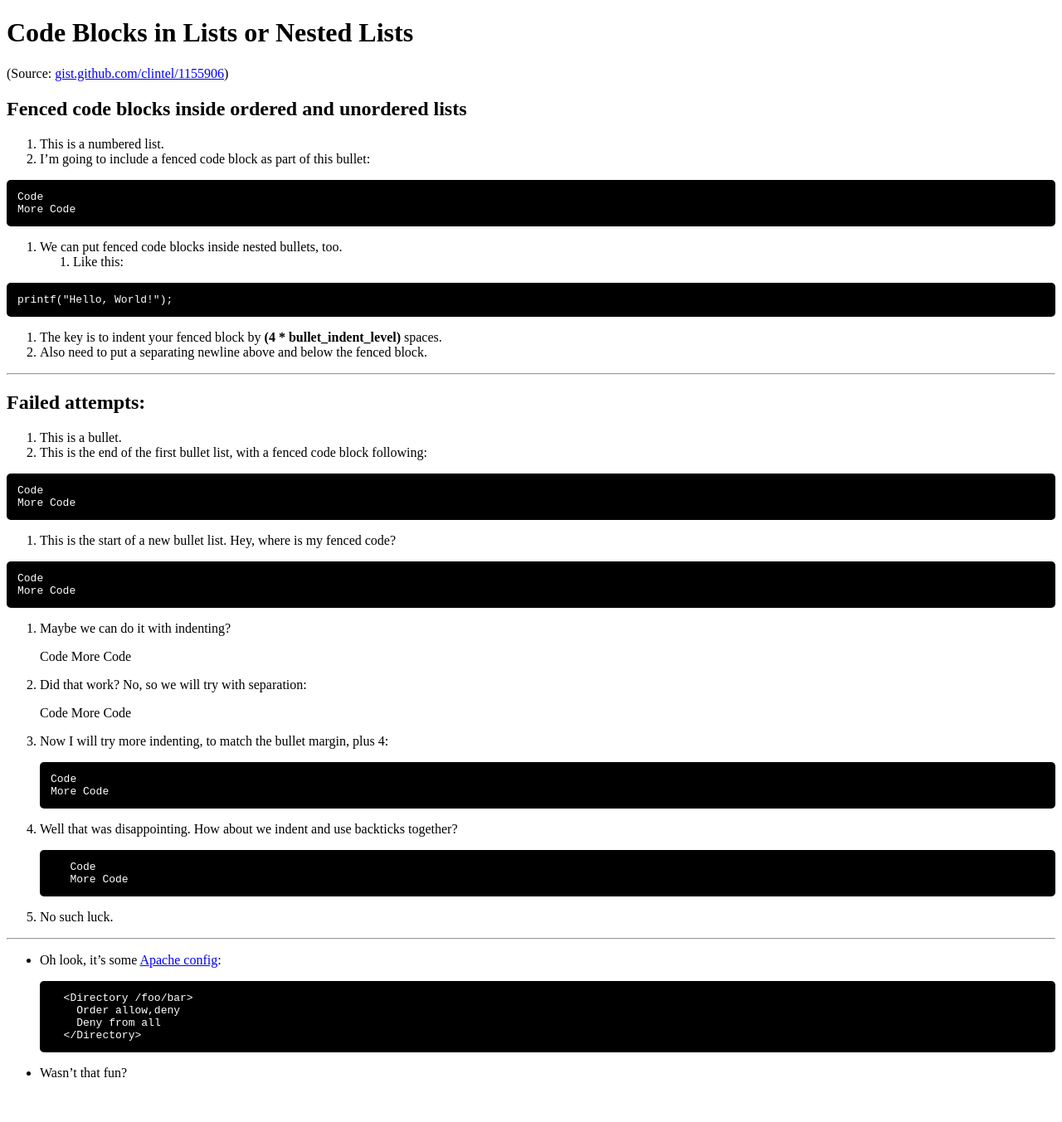
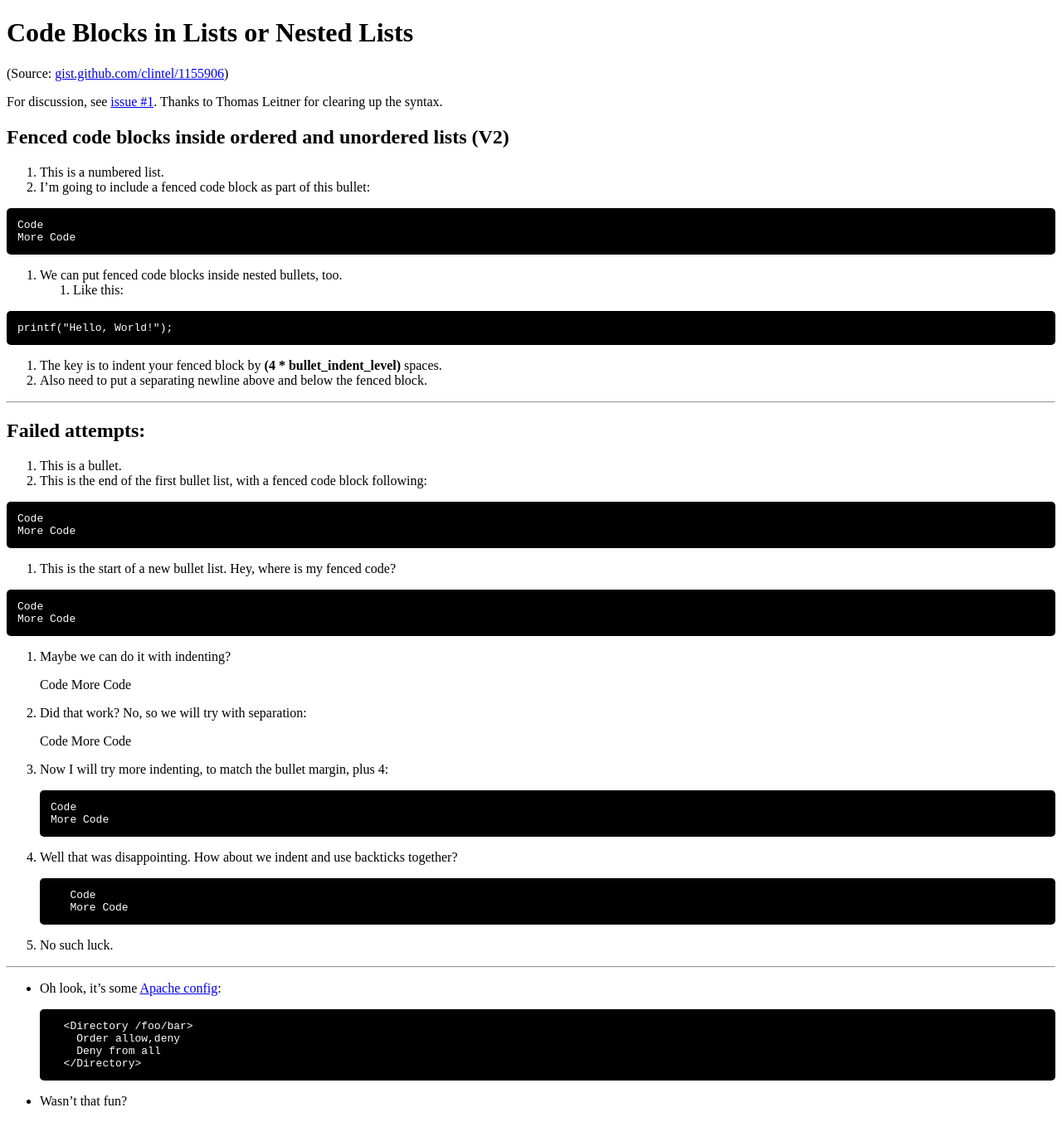
Before and after one commit to planetjekyll/sandbox-syntax-highlighter, a Jekyll site: the page built from lists.md, in a window 1280 px wide. Shown: the whole page at 83% size. Built offline with Jekyll 4.4.1, drawn with Linux system fonts in a browser that asks for light colours; before the commit the page ends 1319 px from its top, so only the background shows below that.

Commit message:
Update lists.md

```diff
--- a/lists.md
+++ b/lists.md
@@ -9,8 +9,10 @@ title: Code Blocks in Lists or Nested Lists
    try without indentation (or less than 4 e.g. max 3)
    -->
 
+For discussion, see [issue #1](https://github.com/planetjekyll/sandbox-syntax-highlighter/issues/1).  Thanks to Thomas Leitner for clearing up the syntax.
 
-## Fenced code blocks inside ordered and unordered lists
+
+## Fenced code blocks inside ordered and unordered lists (V2)
 
 1. This is a numbered list.
 2. I'm going to include a fenced code block as part of this bullet:
```
